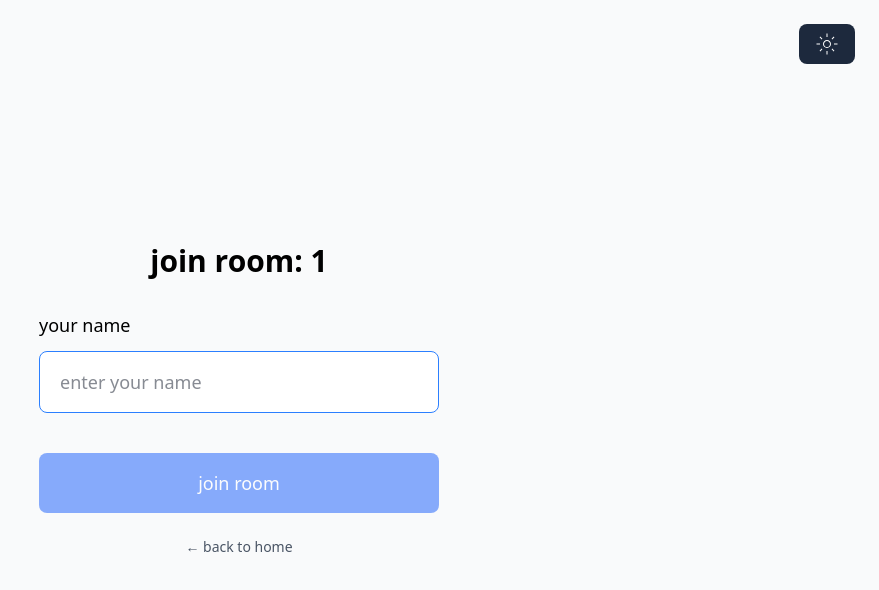
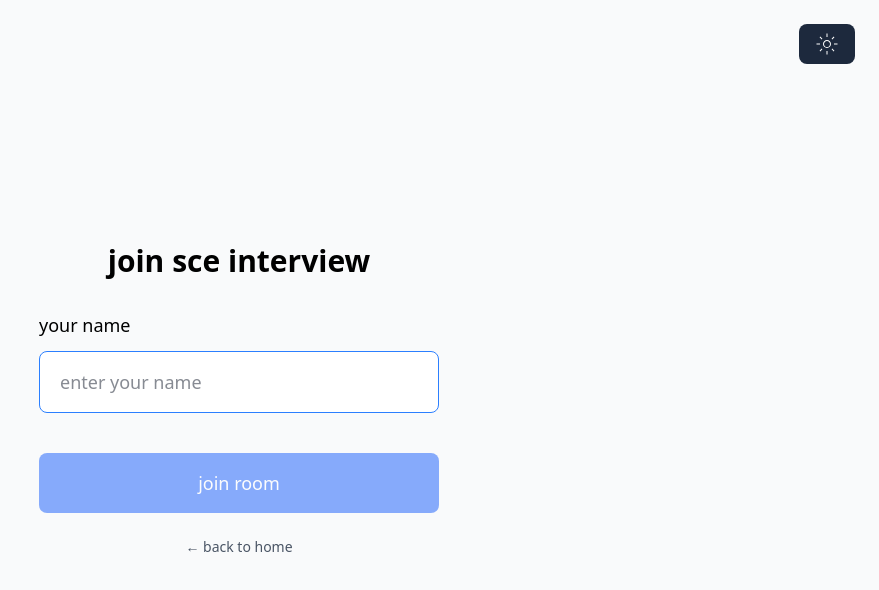
Before and after one commit to adarshm11/goderpad, a React app in the folder frontend/: page /1 in a window 1280 px wide. Shown: the top 590 px of the page, without its empty margins (401-1280 px from the left). Built offline with nearby package versions, Linux system fonts and the light colour scheme; no server answers; the HTML template or start-up script is replaced by a standard one.

Commit message:
display name instead of id on join

```diff
--- a/frontend/src/components/room/EnterName.tsx
+++ b/frontend/src/components/room/EnterName.tsx
@@ -1,21 +1,21 @@
 import { useNavigate } from "react-router-dom";
 
 interface EnterNameProps {
-  roomId: string;
+  roomName: string;
   name: string;
   setName: (name: string) => void;
   isLoading: boolean;
   onJoinRoom: () => void;
 }
 
-function EnterName({ roomId, name, setName, isLoading, onJoinRoom }: EnterNameProps) {
+function EnterName({ roomName, name, setName, isLoading, onJoinRoom }: EnterNameProps) {
   const navigate = useNavigate();
 
   return (
     <div className="min-h-screen flex items-center justify-center bg-gray-50 dark:bg-slate-900">
       <div className="flex flex-col gap-6 w-full max-w-md mx-auto p-6">
         <h2 className="text-3xl font-semibold mb-2 text-center dark:text-white">
-          join room: {roomId}
+          join {roomName}
         </h2>
 
         <div className="flex flex-col gap-3">
--- a/frontend/src/components/room/RoomPage.tsx
+++ b/frontend/src/components/room/RoomPage.tsx
@@ -67,7 +67,7 @@ function RoomPage() {
   if (!isJoined) {
     return (
       <EnterName
-        roomId={roomId || ''}
+        roomName={roomName}
         name={name}
         setName={setName}
         isLoading={isLoading}
```
